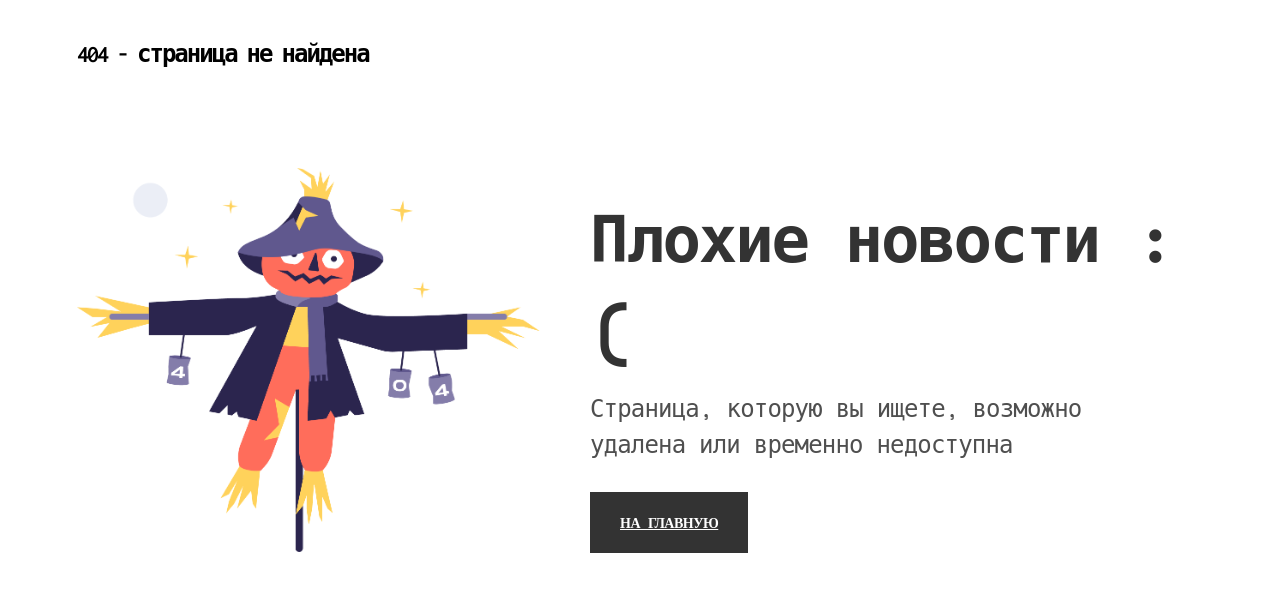
After one commit to Vitoldik/WatchShop, a PHP site: template public/pages/errors/404.php in a window 1280 px wide. The commit adds this page. Shown: the top 592 px of the page. Run offline with PHP 8.4, Linux system fonts and the light colour scheme; the template is opened without the code that fills it, so the values that code supplies are empty; some libraries are stand-ins or nearby versions.

Commit message:
Создание обработчика ошибок

```diff
--- a/config/init.php
+++ b/config/init.php
@@ -8,6 +8,8 @@ const CORE_DIR = __DIR__ . '/../vendor/watchShop/core';
 const LIBS_DIR = __DIR__ . '/../vendor/watchShop/core/libs';
 const CACHE_DIR = __DIR__ . '/../tmp/cache';
 const CONFIG_DIR = __DIR__ . '/../config';
+const TMP_DIR = __DIR__ . '/../tmp';
+const PAGES_DIR = __DIR__ . '/../public/pages';
 
 const TEMPLATE = 'default';
 
--- a/public/index.php
+++ b/public/index.php
@@ -6,4 +6,5 @@ require_once dirname(__DIR__) . '/config/init.php';
 require_once LIBS_DIR . '/functions.php';
 
 new App();
-print_array(App::$app->getProperties());
+
+throw new Exception('Страница не найдена!', 404);
--- /dev/null
+++ b/public/pages/errors/404.php
@@ -0,0 +1,33 @@
+<!DOCTYPE html>
+<html lang="en">
+<head>
+    <meta charset="UTF-8">
+    <meta http-equiv="X-UA-Compatible" content="IE=edge">
+    <meta name="viewport" content="width=device-width, initial-scale=1.0">
+    <title>404 Page</title>
+    <link rel="stylesheet" href="../../style/css/404.css">
+</head>
+<body>
+<header>
+    <div class="heading">
+        <h1>404 - страница не найдена</h1>
+    </div>
+</header>
+
+
+<section class="home">
+    <div class="image">
+        <img src="../../images/Scarecrow.png" alt="Scarecrow.png" width="100px">
+    </div>
+
+    <div class="content">
+        <h1>Плохие новости :(</h1>
+        <p>Страница, которую вы ищете, возможно удалена или временно недоступна</p>
+
+        <a href="<?= MAIN_URL; ?>" class="btn">На главную</a>
+    </div>
+
+
+</section>
+</body>
+</html>
--- /dev/null
+++ b/public/style/css/404.css
@@ -0,0 +1,142 @@
+@import url('https://fonts.googleapis.com/css2?family=Inconsolata:wght@700&display=swap');
+
+@import url('https://fonts.googleapis.com/css2?family=Space+Mono:wght@400;700&display=swap');
+
+*{
+    margin: 0;
+    padding:0%;
+    box-sizing: border-box;
+    font-family: 'Inconsolata', monospace;
+}
+
+section{
+    padding: 0 77px;
+}
+html{
+    font-size: 62.5%;
+}
+
+
+header{
+    padding: 4rem 77px;
+}
+
+header h1{
+    font-size: 24px;
+    letter-spacing: -2px;
+    cursor: pointer;
+}
+
+
+.home{
+    padding-top: 6rem;
+    display: flex;
+    align-items: center;
+    flex-wrap: wrap;
+    gap: 5rem;
+}
+
+.home .image{
+    flex: 1 1 45rem;
+}
+
+.home img{
+    width: 100%;
+}
+
+.home .content{
+    flex: 1 1 60rem;
+}
+
+
+.home .content h1{
+    font-family: 'Space Mono', monospace;
+    font-size: 64px;
+    font-weight: 700;
+    line-height: 95px;
+    letter-spacing: -0.035em;
+    padding-bottom: 1rem;
+    color: #333333;
+}
+
+.home .content p{
+    font-size: 24px;
+    font-weight: normal;
+    font-style: normal;
+    font-family: 'Space Mono', monospace;
+    line-height: 36px;
+    letter-spacing: -0.035em;
+    padding-bottom: 5rem;
+    max-width: 50rem;
+    color: #4F4F4F;
+}
+
+.home .content a{
+    padding: 2rem 3rem;
+    background-color: #333333;
+    color: #fff;
+    font-family: Space Mono;
+    font-style: normal;
+    font-weight: bold;
+    font-size: 14px;
+    line-height: 21px;
+    letter-spacing: -0.035em;
+    text-transform: uppercase;
+    transition: 0.2s;
+}
+
+.home .content a:hover{
+    background-color: #4F4F4F;
+    text-decoration: none;
+}
+
+
+/* Media Queries */
+@media (max-width: 991px){
+    html{
+        font-size: 55%;
+    }
+
+    header{
+        padding: 2rem;
+    }
+}
+
+@media (max-width: 768px){
+
+    .home .content h1 {
+        font-size: 48px;
+        line-height: 71px;
+        padding-bottom: 2rem;
+    }
+
+    .home .content p{
+        font-size: 18px;
+        line-height: 27px;
+    }
+
+}
+@media (max-width: 450px){
+    html{
+        font-size: 50%;
+    }
+
+    .home .content h1 {
+        font-size: 40px;
+        line-height: 55px;
+        padding-bottom: 2rem;
+    }
+
+    .home .content p{
+        font-size: 18px;
+        line-height: 27px;
+    }
+
+    .home .content a{
+        margin-bottom: 5rem;
+    }
+    section{
+        padding: 0 1.5rem;
+    }
+
+}
```
Also changed, not shown: public/pages/errors/dev.php (added, +16 -0 lines), public/pages/errors/prod.php (added, +12 -0 lines), public/images/Scarecrow.png (added), 2 other files.
